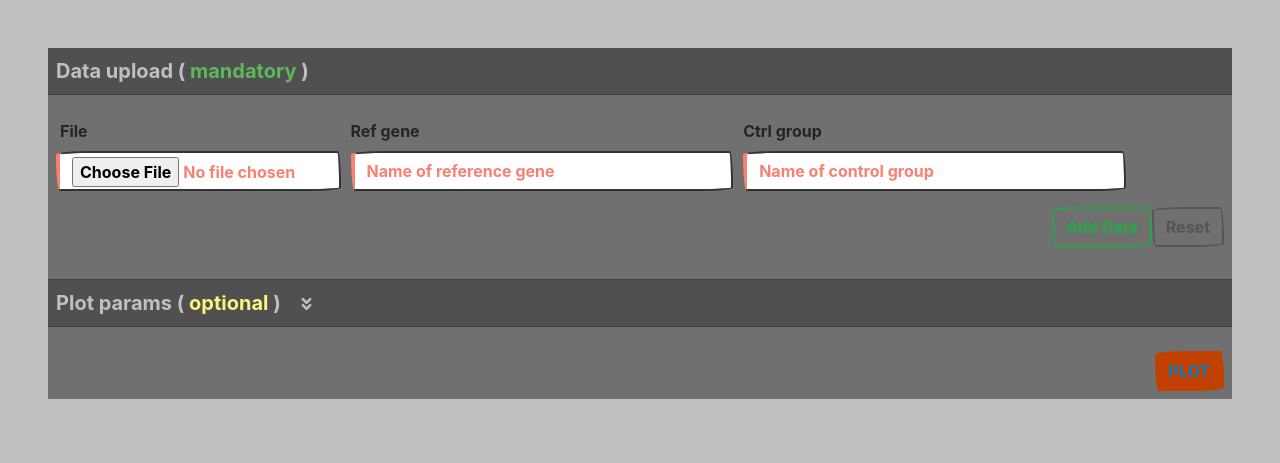
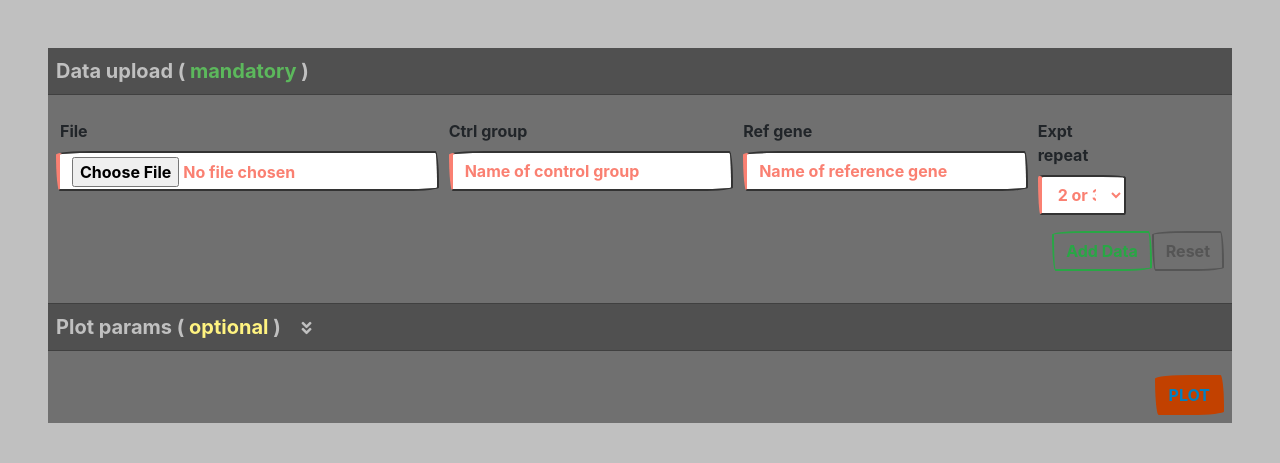
Before and after one commit to koudash/RT-qPCR_Plot, a Flask app: page / in a window 1280 px wide. Shown: the part 40-503 px from the top of the page. Run offline with Flask 2, Linux system fonts and the light colour scheme; some libraries are stand-ins or nearby versions; some web fonts are replaced.

Commit message:
add param for 'experimental repeat'

```diff
--- a/app.py
+++ b/app.py
@@ -41,6 +41,7 @@ def data_proc_plot():
 
     # Default values of variables for bar plot
     params_dict = {
+        "file-repeat": 3,
         "params-sort": "alphabet_asc",
         "params-sample-groups": color_dict,
         "params-total-bars": 30,
@@ -73,7 +74,8 @@ def data_proc_plot():
 
     # Call "qPCR_plot()" function to generate bar graph and save it as "fig"
     fig = qPCR_plot(
-        file_list=file_list, ref_list=ref_list, ctrl_list=ctrl_list, bar_color=params_dict["params-sample-groups"],
+        file_list=file_list, ref_list=ref_list, ctrl_list=ctrl_list,
+        ct_repeat=params_dict["file-repeat"], bar_color=params_dict["params-sample-groups"],
         sort_by=params_dict["params-sort"], thold_hbar_ct=params_dict["params-total-bars"],
         title=params_dict["params-graph-title"], value_label=params_dict["params-axis-label"],
         break_thold=params_dict["params-break-thold"], alpha=params_dict["params-alpha-transparency"],
--- a/static/css/style.css
+++ b/static/css/style.css
@@ -137,6 +137,9 @@ form {
 .file-sel {
     color: salmon;
 }
+.file-repeat {
+    color: salmon;
+}
 .required-form-control::placeholder { /* Chrome, Firefox, Opera, Safari 10.1+ */
     color: salmon;
     opacity: 1; /* Firefox */
@@ -178,6 +181,17 @@ form {
     border-left-width: 4px;
 }
 
+
+.form-group select:required {
+    border-left-color: #5CB85C;
+    border-left-width: 4px;
+}
+
+.form-group select:invalid {
+    border-left-color: salmon;
+    border-left-width: 4px;
+}
+
 .hidden {
     visibility: hidden;
 }
--- a/static/js/app.js
+++ b/static/js/app.js
@@ -9,7 +9,7 @@ d3.select("#file-add").on("click", function() {
         .insert('div', ".but-bottom")
         .attr("class", "form-row upload-row px-2");
     newFormRow.append('div')
-        .attr("class", "form-group col-3")
+        .attr("class", "form-group col-4")
         .append('input')
         .attr("type", "file")
         .attr("class", "form-control required-form-control file-sel py-1")
@@ -18,7 +18,16 @@ d3.select("#file-add").on("click", function() {
         .attr("accept", ".csv")
         .attr("required", true);
     newFormRow.append('div')
-        .attr("class", "form-group col-4")
+        .attr("class", "form-group col-3")
+        .append('input')
+        .attr("type", "text")
+        .attr("class", "form-control required-form-control file-ctrl-group py-1")
+        .attr("id", "file-ctrl-group")
+        .attr("name", "file-ctrl-group")
+        .attr("placeholder", "Name of control group")
+        .attr("required", true);
+    newFormRow.append('div')
+        .attr("class", "form-group col-3")
         .append('input')
         .attr("type", "text")
         .attr("class", "form-control required-form-control file-ref-gene py-1")
@@ -26,15 +35,24 @@ d3.select("#file-add").on("click", function() {
         .attr("name", "file-ref-gene")
         .attr("placeholder", "Name of reference gene")
         .attr("required", true);
-    newFormRow.append('div')
-        .attr("class", "form-group col-4")
-        .append('input')
-        .attr("type", "text")
-        .attr("class", "form-control required-form-control file-ctrl-group py-1")
-        .attr("id", "file-ctrl-group")
-        .attr("name", "file-ctrl-group")
-        .attr("placeholder", "Name of control group")
+    let newSel = newFormRow.append('div')
+        .attr("class", "form-group col-1")
+        .append('select')
+        .attr("class", "form-control required-form-control file-repeat py-1")
+        .attr("id", "file-repeat")
+        .attr("name", "file-repeat")
         .attr("required", true);
+    newSel.append('option')
+        .attr("value", "")
+        .attr("selected", true)
+        .attr("hidden", true)
+        .text("2 or 3");
+    newSel.append('option')
+        .attr("value", "2")
+        .text("2");
+    newSel.append('option')
+        .attr("value", "3")
+        .text("3");
     newFormRow.append('div')
         .attr("class", "form-group col-1")
         .append('i')
--- a/templates/index.html
+++ b/templates/index.html
@@ -51,19 +51,27 @@
                 </p>
             </div>
             <div class="form-row upload-row px-2">
-                <div class="form-group col-3">
+                <div class="form-group col-4">
                     <label class="mb-2 pl-1" for="file-sel">File</label>
                     <input type="file" class="form-control required-form-control file-sel py-1" id="file-sel" name="file-sel" accept=".csv" required>
                 </div>
-                <div class="form-group col-4">
+                <div class="form-group col-3">
+                    <label class="mb-2" for="file-ctrl-group">Ctrl group</label>
+                    <input type="text" class="form-control required-form-control file-ctrl-group py-1" id="file-ctrl-group" name="file-ctrl-group"
+                        placeholder="Name of control group" required>
+                </div>
+                <div class="form-group col-3">
                     <label class="mb-2" for="file-ref-gene">Ref gene</label>
                     <input type="text" class="form-control required-form-control file-ref-gene py-1" id="file-ref-gene" name="file-ref-gene"
                         placeholder="Name of reference gene" required>
                 </div>
-                <div class="form-group col-4">
-                    <label class="mb-2" for="file-ctrl-group">Ctrl group</label>
-                    <input type="text" class="form-control required-form-control file-ctrl-group py-1" id="file-ctrl-group" name="file-ctrl-group"
-                        placeholder="Name of control group" required>
+                <div class="form-group col-1">
+                    <label class="mb-2" for="file-repeat">Expt repeat</label>
+                    <select class="form-control required-form-control file-repeat py-1" id="file-repeat" name="file-repeat" required>
+                        <option value="" selected hidden>2 or 3</option>
+                        <option value="2">2</option>
+                        <option value="3">3</option>
+                    </select>
                 </div>
             </div>
             <div class="d-flex flex-row-reverse but-bottom pr-2 pb-2">
```
Also changed, not shown: qPCR.py (+31 -28 lines). Lines whose indentation alone changed are shown as unchanged.
